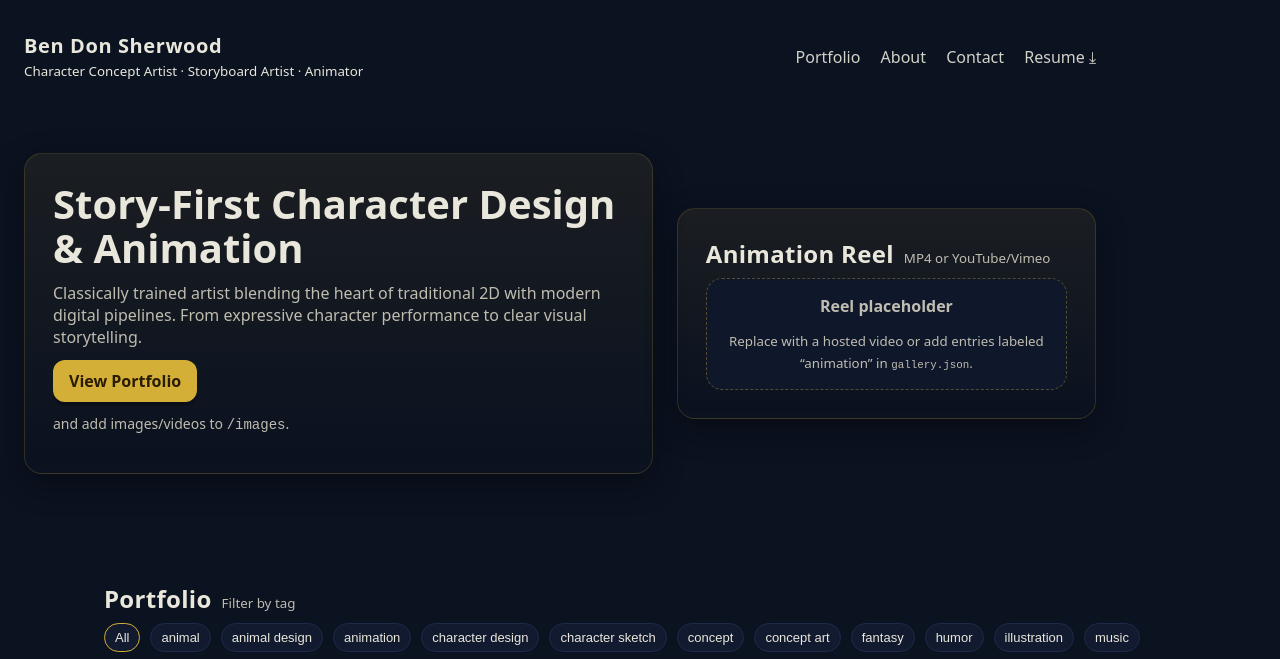
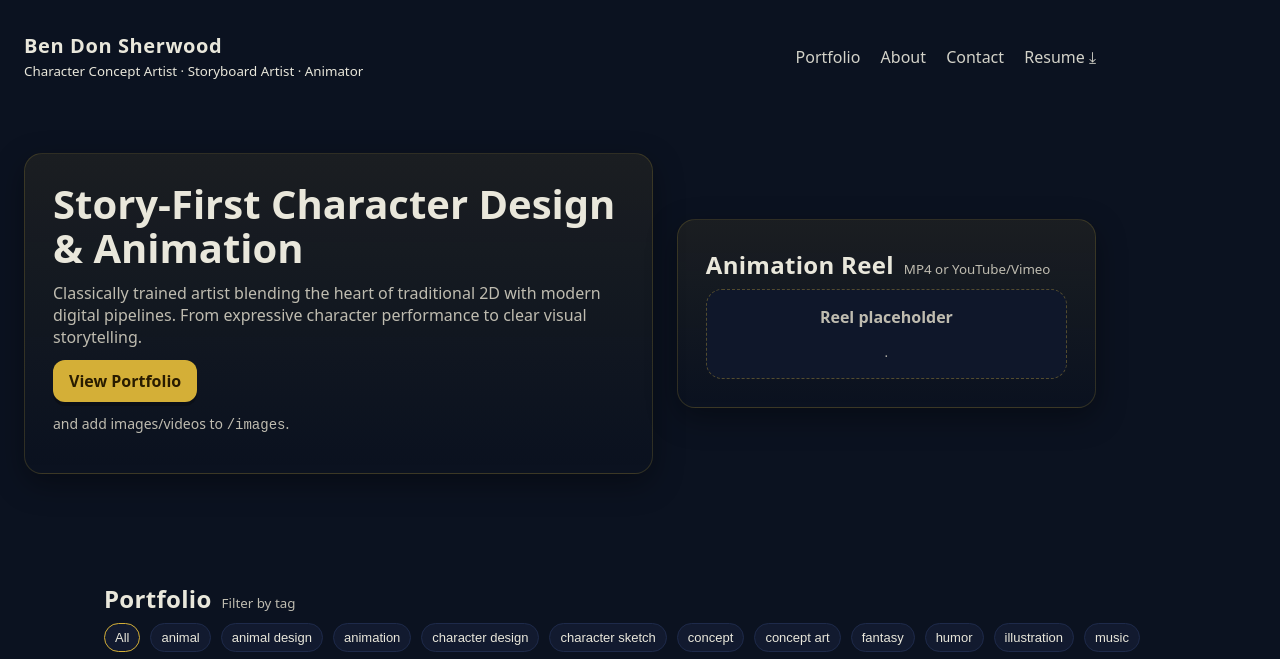
Before and after one commit to bendonsherwood/Ben-Don-Sherwood-Portfolio, a plain HTML site: page index.html in a window 1280 px wide. Shown: the top 659 px of the page. Drawn offline with Linux system fonts and the light colour scheme.

Commit message:
Update index.html

```diff
--- a/index.html
+++ b/index.html
@@ -33,7 +33,7 @@
       <div class="section-title" style="margin-top:0"><h2>Animation Reel</h2><small>MP4 or YouTube/Vimeo</small></div>
       <div class="reel">
         <p><strong>Reel placeholder</strong></p>
-        <small>Replace with a hosted video or add entries labeled “animation” in <code>gallery.json</code>.</small>
+        <small></code>.</small>
       </div>
     </div>
   </section>
```
